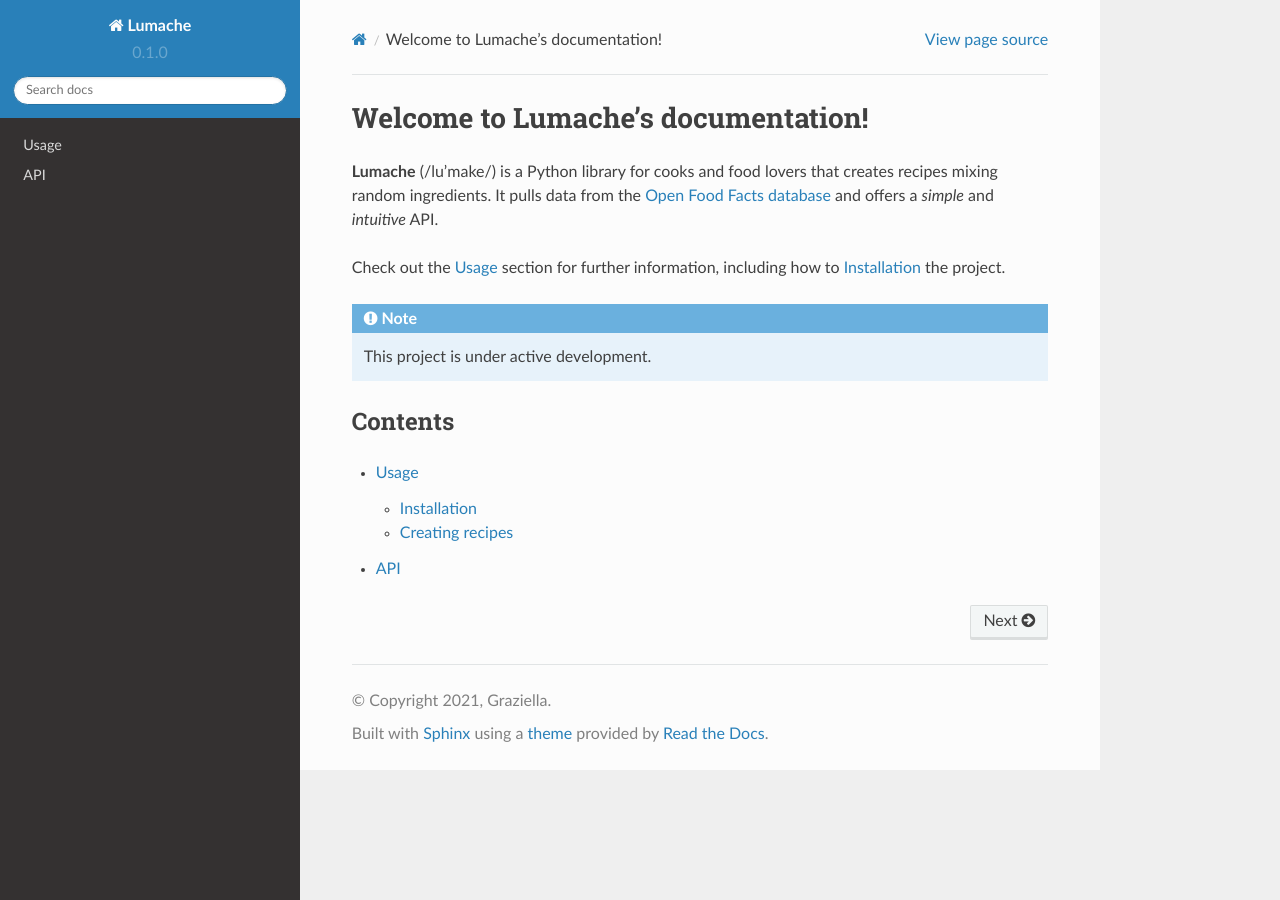
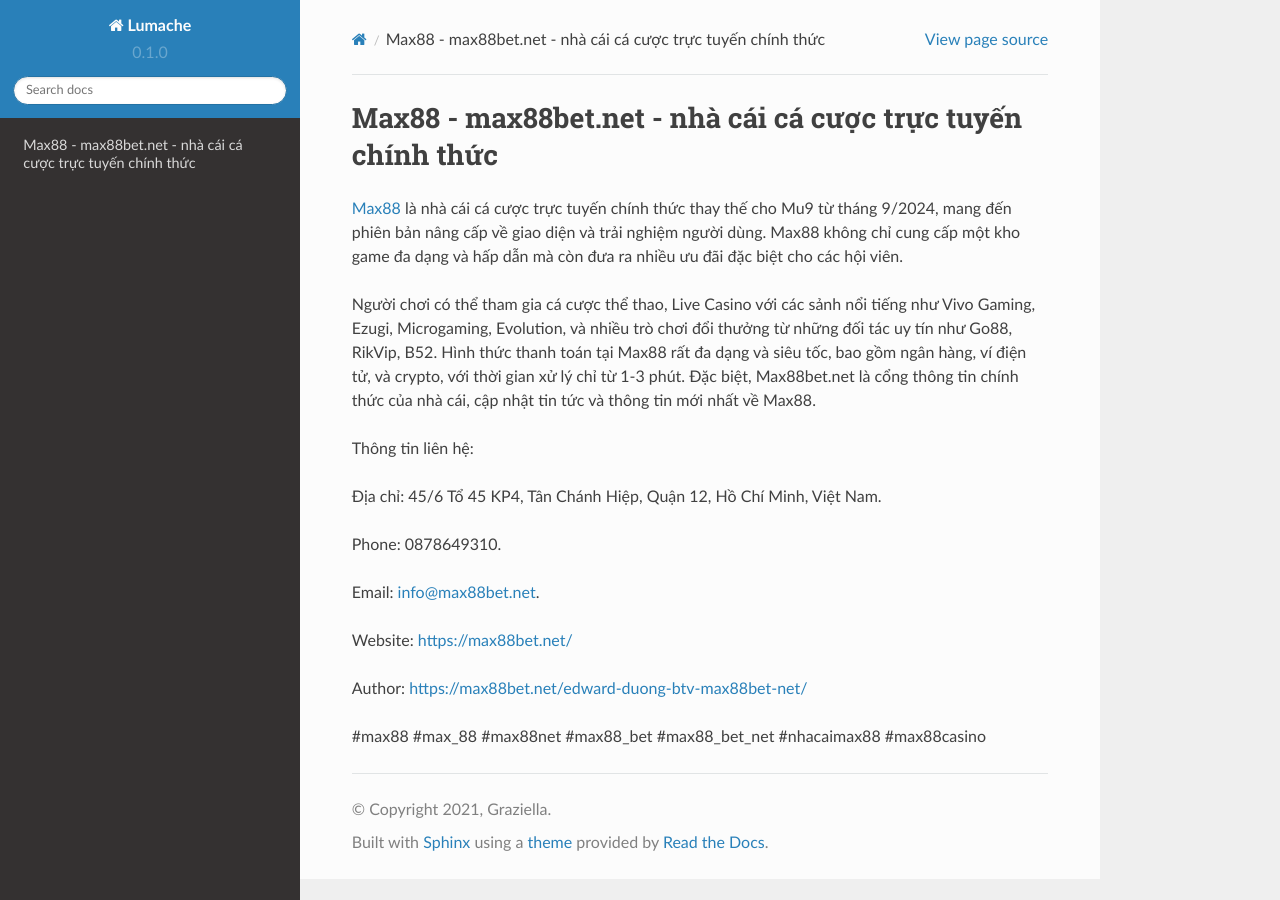
Before and after one commit to nhattuong947/max88betnet, a Sphinx documentation site: the page built from docs/source/index.rst, in a window 1280 px wide. Built offline with Sphinx 7.4.7 and the Read the Docs theme 2.0.0, drawn with Linux system fonts in a browser that asks for light colours.

Commit message:
Update index.rst

```diff
--- a/docs/source/index.rst
+++ b/docs/source/index.rst
@@ -1,22 +1,20 @@
-Welcome to Lumache's documentation!
+Max88 - max88bet.net - nhà cái cá cược trực tuyến chính thức
 ===================================
 
-**Lumache** (/lu'make/) is a Python library for cooks and food lovers
-that creates recipes mixing random ingredients.
-It pulls data from the `Open Food Facts database <https://world.openfoodfacts.org/>`_
-and offers a *simple* and *intuitive* API.
+`Max88 <https://max88bet.net/>`_ là nhà cái cá cược trực tuyến chính thức thay thế cho Mu9 từ tháng 9/2024, mang đến phiên bản nâng cấp về giao diện và trải nghiệm người dùng. Max88 không chỉ cung cấp một kho game đa dạng và hấp dẫn mà còn đưa ra nhiều ưu đãi đặc biệt cho các hội viên.
 
-Check out the :doc:`usage` section for further information, including
-how to :ref:`installation` the project.
+Người chơi có thể tham gia cá cược thể thao, Live Casino với các sảnh nổi tiếng như Vivo Gaming, Ezugi, Microgaming, Evolution, và nhiều trò chơi đổi thưởng từ những đối tác uy tín như Go88, RikVip, B52. Hình thức thanh toán tại Max88 rất đa dạng và siêu tốc, bao gồm ngân hàng, ví điện tử, và crypto, với thời gian xử lý chỉ từ 1-3 phút. Đặc biệt, Max88bet.net là cổng thông tin chính thức của nhà cái, cập nhật tin tức và thông tin mới nhất về Max88.
 
-.. note::
+Thông tin liên hệ:
 
-   This project is under active development.
+Địa chỉ: 45/6 Tổ 45 KP4, Tân Chánh Hiệp, Quận 12, Hồ Chí Minh, Việt Nam.
 
-Contents
---------
+Phone: 0878649310.
 
-.. toctree::
+Email: info@max88bet.net.
 
-   usage
-   api
+Website: https://max88bet.net/
+
+Author: https://max88bet.net/edward-duong-btv-max88bet-net/
+
+#max88 #max_88 #max88net #max88_bet #max88_bet_net #nhacaimax88 #max88casino
```
